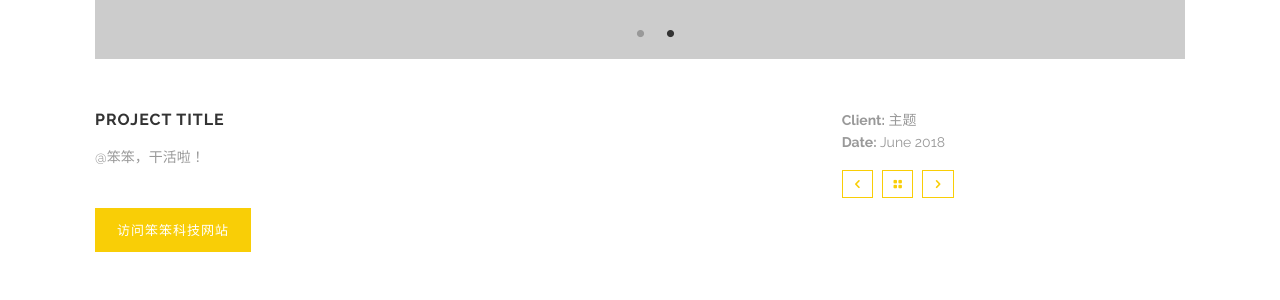
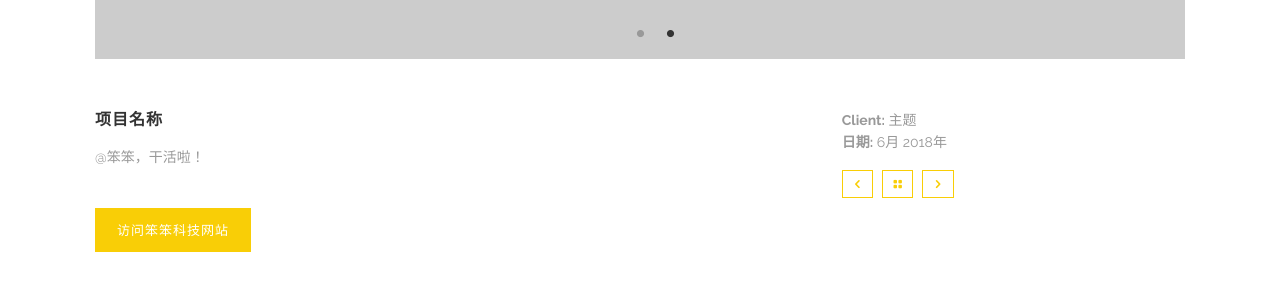
Before and after one commit to braveheart007/braveheart007.github.io, a Jekyll site: the page built from portfolio-item.html, in a window 1280 px wide. Shown: the part 998-1298 px from the top of the page. Built offline with Jekyll 4.4.1, drawn with Linux system fonts in a browser that asks for light colours.

Commit message:
Update portfolio-item.html

```diff
--- a/portfolio-item.html
+++ b/portfolio-item.html
@@ -34,7 +34,7 @@ section_id: portfolio
   <div class='spacing'></div>
   <div class='row'>
     <div class='large-8 columns'>
-      <h3>Project title</h3>
+      <h3>项目名称</h3>
       <p>
         @笨笨，干活啦！
       </p>
@@ -48,8 +48,8 @@ section_id: portfolio
           主题
         </li>
         <li>
-          <strong>Date:</strong>
-          June 2018
+          <strong>日期:</strong>
+          6月 2018年
         </li>
         <li>
           <div class='spacing'></div>
```
